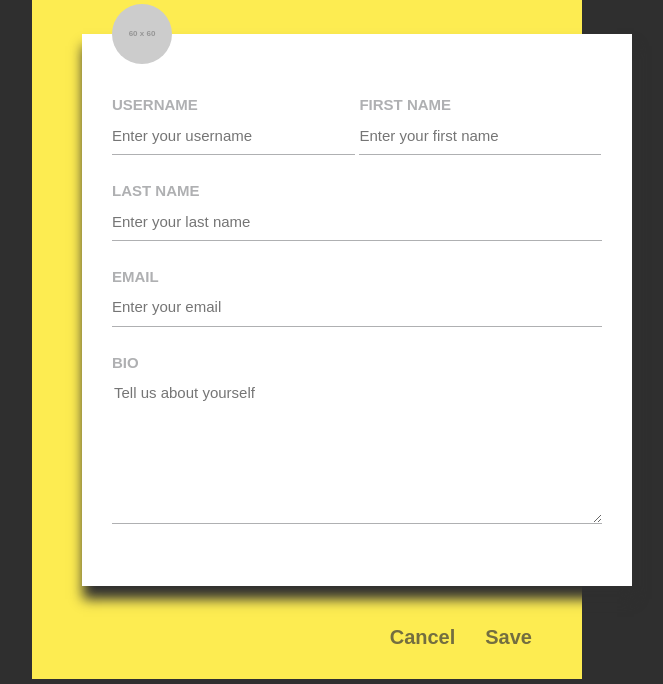
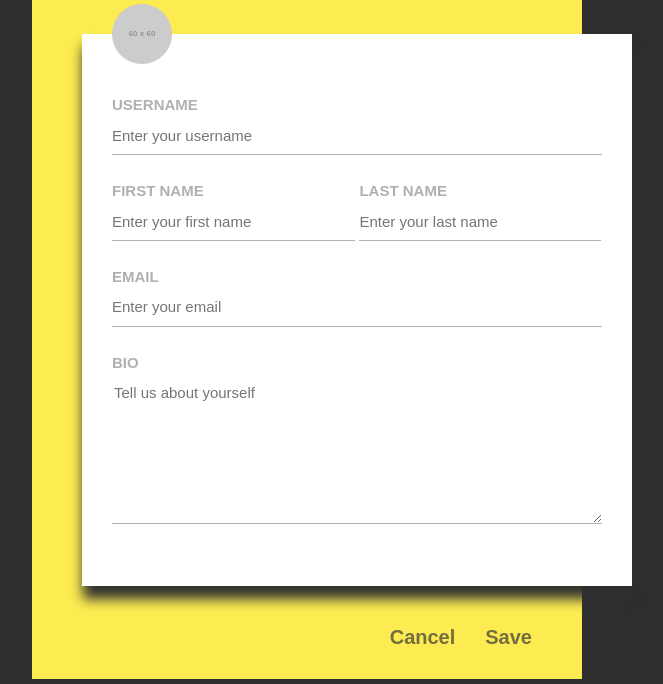
Before and after one commit to Otkirjon2001/account-settings, a plain HTML site: page index.html in a window 1280 px wide. Shown: the part 116-800 px from the top of the page, without its empty margins (333-996 px from the left). Drawn offline with Linux system fonts and the light colour scheme; placeholder pictures from the web are drawn by us.

Commit message:
Add other styles

```diff
--- a/css/styles.css
+++ b/css/styles.css
@@ -98,11 +98,11 @@ img{
   font-weight: 600;
   color: #afb0b2;
 }
-.card-box-label:nth-child(2){
+.card-box-label:nth-child(3){
   display: inline-block;
   width: 243px;
 }
-.card-box-label:nth-child(3){
+.card-box-label:nth-child(4){
   display: inline-block;
   width: 242px;
 }
```
